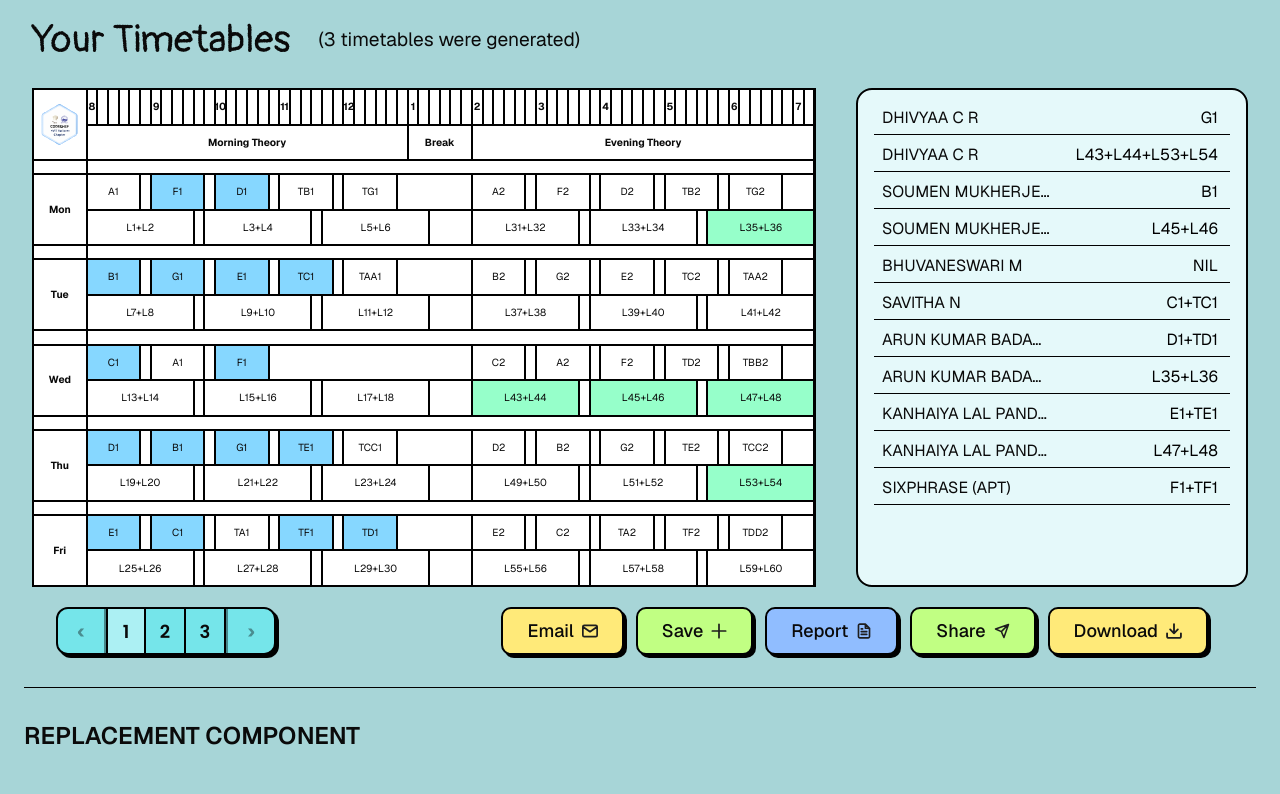
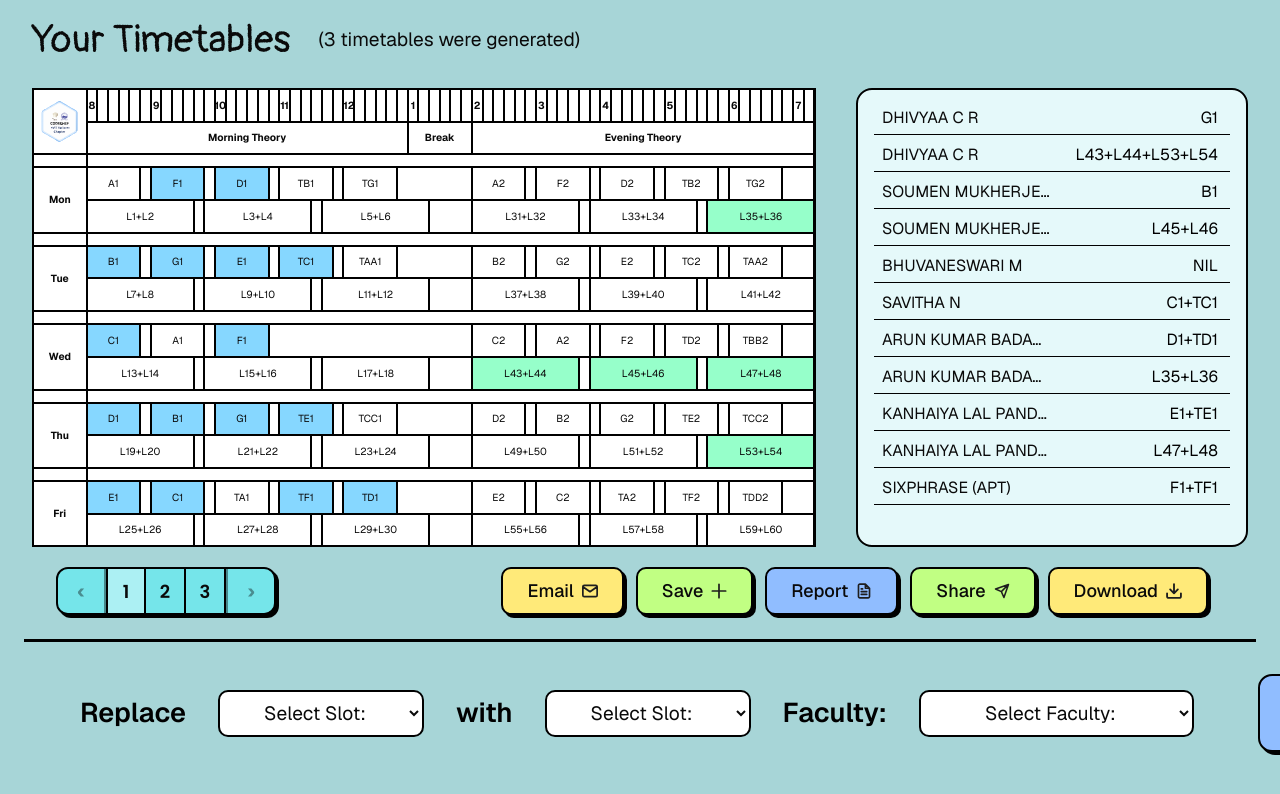
Before and after one commit to CodeChefVIT/ffcs, a Next.js app: page / in a window 1280 px wide. Shown: the top 794 px of the page. Built offline with nearby package versions, Linux system fonts and the light colour scheme.

Commit message:
TT display ui complete

```diff
--- a/src/app/landing/landing.tsx
+++ b/src/app/landing/landing.tsx
@@ -7,6 +7,7 @@ import TimetableSwitcher from "@/components/timetable/components/TimeTableSwitch
 import { IFacultyData, tableFacingSlot } from "@/lib/type";
 import FacultySelector from "@/components/ui/FacultySelector";
 import ActionButtons from "@/components/timetable/components/ActionButtons";
+import ReplaceSlot from "@/components/timetable/components/QuickModify";
 
 const extractSlotNames = (facultyData: IFacultyData[]): tableFacingSlot[] => {
   const slotSet = new Set<string>();
@@ -165,10 +166,8 @@ export default function View() {
           </div>
         </div>
 
-        <footer className="mt-6 border-t border-black pt-8 pb-8">
-          <div className="flex flex-wrap gap-4">
-            <h1 className="text-2xl font-semibold">REPLACEMENT COMPONENT</h1>
-          </div>
+        <footer className="mt-4 border-t-3 border-black pt-2 pb-2">
+         <ReplaceSlot/>
         </footer>
       </div>
     </div>
--- a/src/components/timetable/components/QuickModify.tsx
+++ b/src/components/timetable/components/QuickModify.tsx
@@ -0,0 +1,84 @@
+"use client";
+
+import React, { useState } from "react";
+import Image from "next/image";
+
+const ReplaceSlot = () => {
+  const [fromSlot, setFromSlot] = useState("");
+  const [toSlot, setToSlot] = useState("");
+  const [faculty, setFaculty] = useState("");
+
+  const slotOptions = ["A1", "B1", "C1", "D1"];
+  const facultyOptions = ["Dr. Smith", "Prof. Mehta", "Ms. Rao"];
+
+  const handleModify = () => {
+    console.log("Replacing", fromSlot, "with", toSlot, "for", faculty);
+    // logic
+  };
+
+  return (
+    <div className="">
+    <div className="bg p-6 ml-8 flex items-center gap-8 " >
+      <span className="text-black font-semibold text-[1.7rem]">Replace</span>
+
+      <select
+        value={fromSlot}
+        onChange={(e) => setFromSlot(e.target.value)}
+        className="rounded-lg border-2 border-black px-10 py-2 bg-white focus:outline-black text-[1.2rem]"
+      >
+        <option value="">Select Slot:</option>
+        {slotOptions.map((slot) => (
+          <option key={slot} value={slot}>
+            {slot}
+          </option>
+        ))}
+      </select>
+
+      <span className="text-black font-semibold text-[1.7rem]">with</span>
+
+      <select
+        value={toSlot}
+        onChange={(e) => setToSlot(e.target.value)}
+        className="rounded-lg border-2 border-black px-10 py-2 bg-white focus:outline-none text-[1.2rem]"
+      >
+        <option value="">Select Slot:</option>
+        {slotOptions.map((slot) => (
+          <option key={slot} value={slot}>
+            {slot}
+          </option>
+        ))}
+      </select>
+
+      <span className="text-black font-semibold text-[1.7rem]">Faculty:</span>
+
+      <select
+        value={faculty}
+        onChange={(e) => setFaculty(e.target.value)}
+        className="rounded-lg border-2 border-black px-15 py-2 bg-white focus:outline-none text-[1.2rem]"
+      >
+        <option value="">Select Faculty:</option>
+        {facultyOptions.map((name) => (
+          <option key={name} value={name}>
+            {name}
+          </option>
+        ))}
+      </select>
+
+      <button
+        onClick={handleModify}
+        className="ml-8 px-6 py-2 bg-[#90BDFF] text-black font-semibold rounded-xl border-2 border-black shadow-[3px_3px_0px_0px_rgba(0,0,0,1)] hover:brightness-95 transition-all flex items-center gap-1 text-[1.2rem]"
+      >
+        Quick Modify
+        <Image
+          src="/Tool.svg"
+          alt="quick modify icon"
+          width={24}
+          height={24}
+        />
+      </button>
+    </div>
+    </div>
+  );
+};
+
+export default ReplaceSlot;
```
Also changed, not shown: public/Tool.svg (added).
